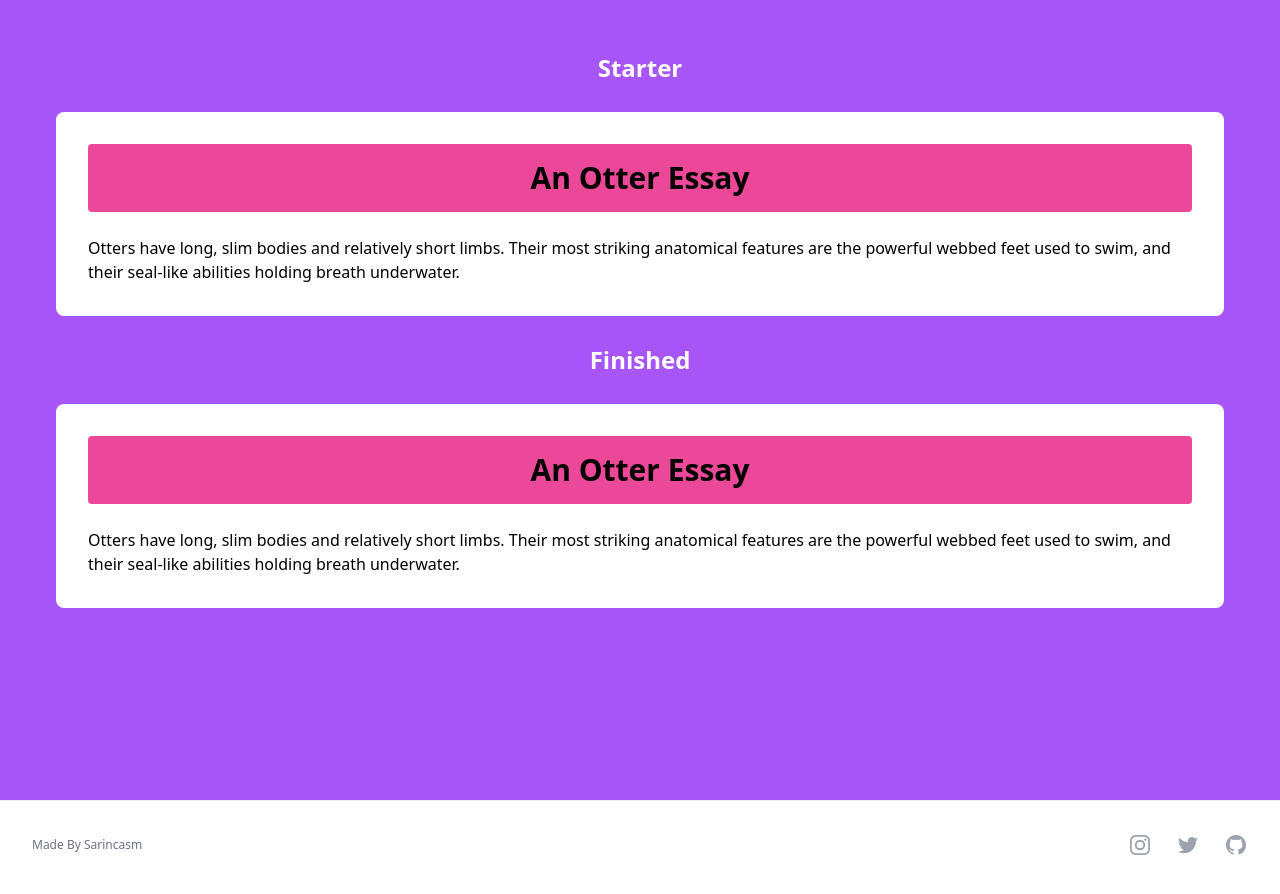
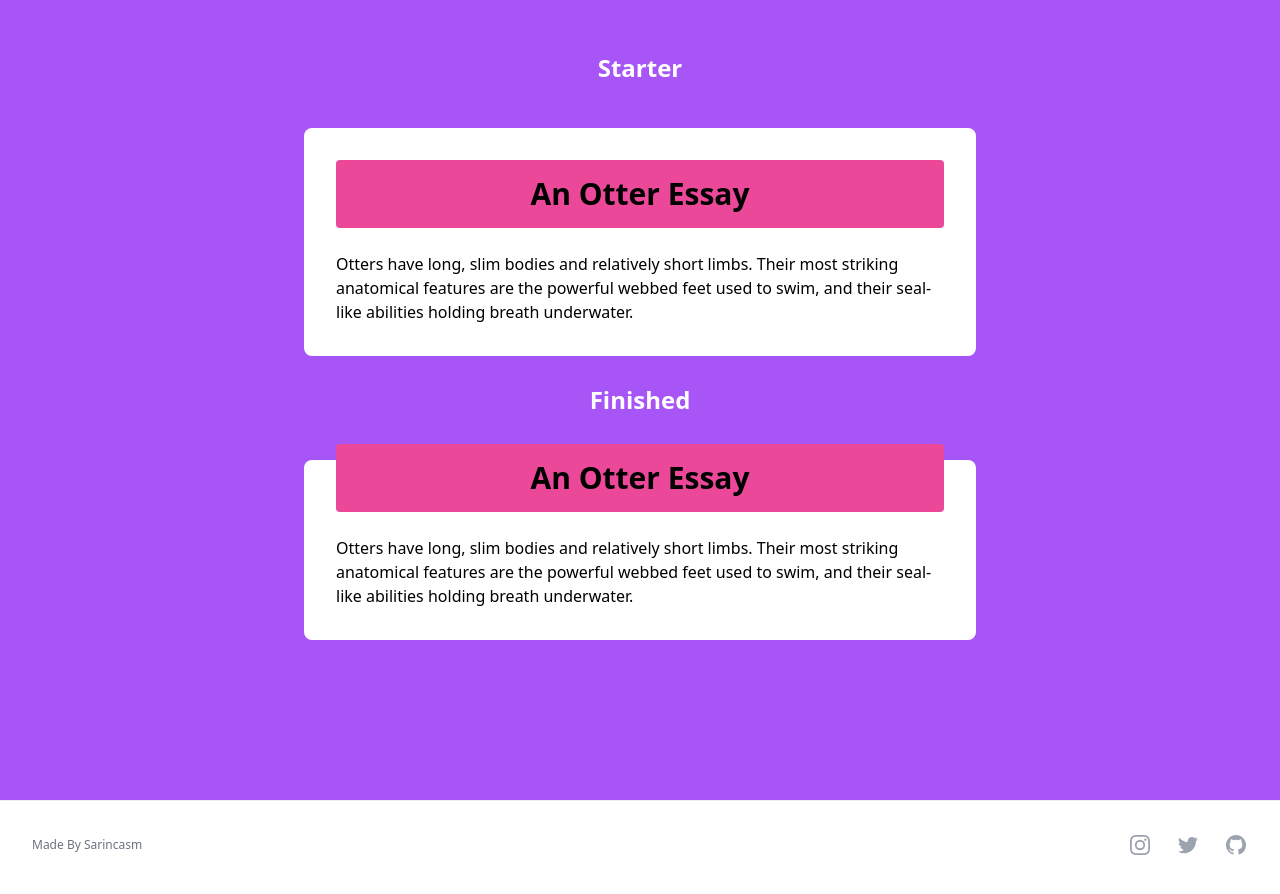
Before and after one commit to sarincasm/jar-of-dirt, a Next.js app in the folder style/css-fundamentals/: page /rendering-logic-i/box-model/outside-box in a window 1280 px wide. Shown: the top 894 px of the page. Built offline with nearby package versions, Linux system fonts and the light colour scheme.

Commit message:
CSS Fundamentals Rendering Logic: Outside the Box

```diff
--- a/style/css-fundamentals/app/rendering-logic-i/box-model/outside-box/page.tsx
+++ b/style/css-fundamentals/app/rendering-logic-i/box-model/outside-box/page.tsx
@@ -1,7 +1,7 @@
 function renderStarter() {
 	return (
 		<section className="p-4">
-			<div className="bg-white p-8 rounded-lg">
+			<div className="bg-white p-8 rounded-lg max-w-2xl mx-auto mt-4">
 				<h1 className="bg-pink-500 py-4 px-8 mb-6 text-center rounded text-3xl font-bold">
 					An Otter Essay
 				</h1>
@@ -19,8 +19,8 @@ function renderStarter() {
 function renderDone() {
 	return (
 		<section className="p-4">
-			<div className="bg-white p-8 rounded-lg">
-				<h1 className="bg-pink-500 py-4 px-8 mb-6 text-center rounded text-3xl font-bold">
+			<div className="bg-white p-8 rounded-lg max-w-2xl mx-auto mt-4">
+				<h1 className="bg-pink-500 py-4 px-8 mb-6 text-center rounded text-3xl font-bold -mt-12">
 					An Otter Essay
 				</h1>
 				<p>
```
